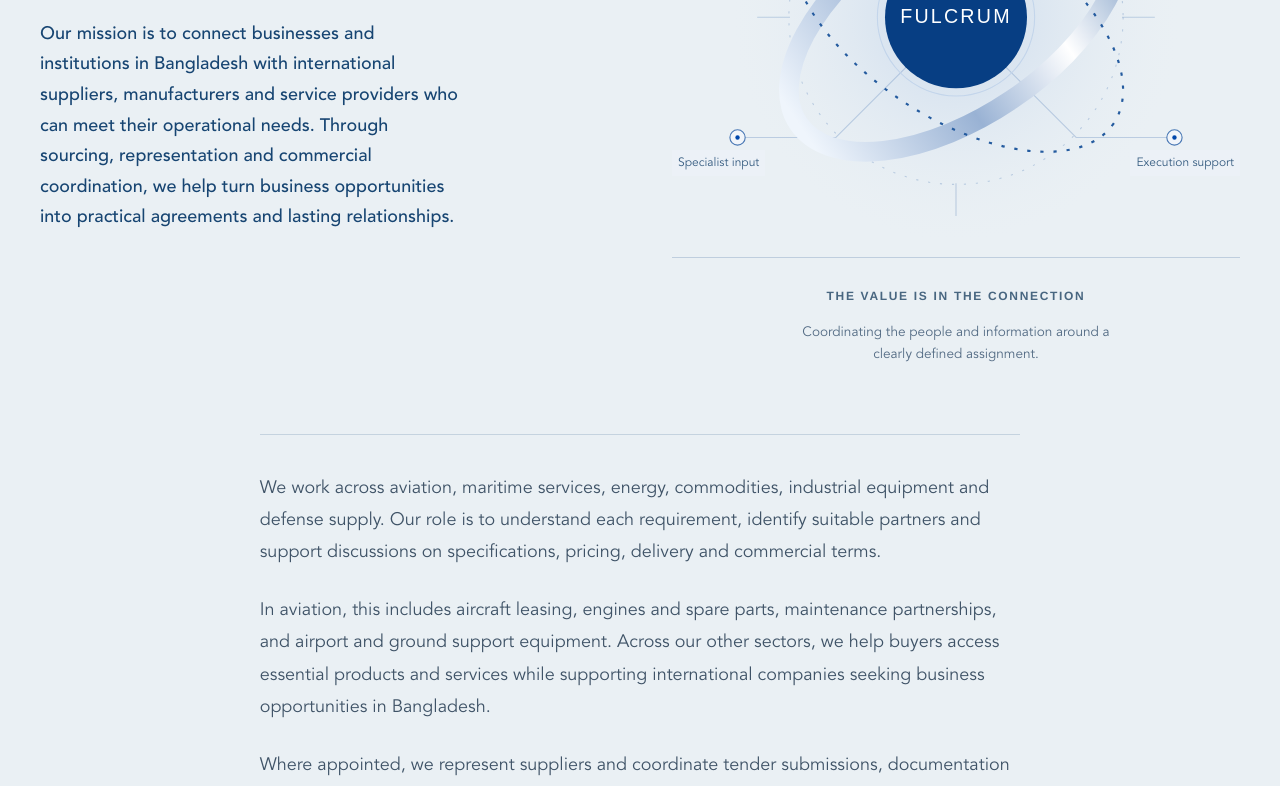
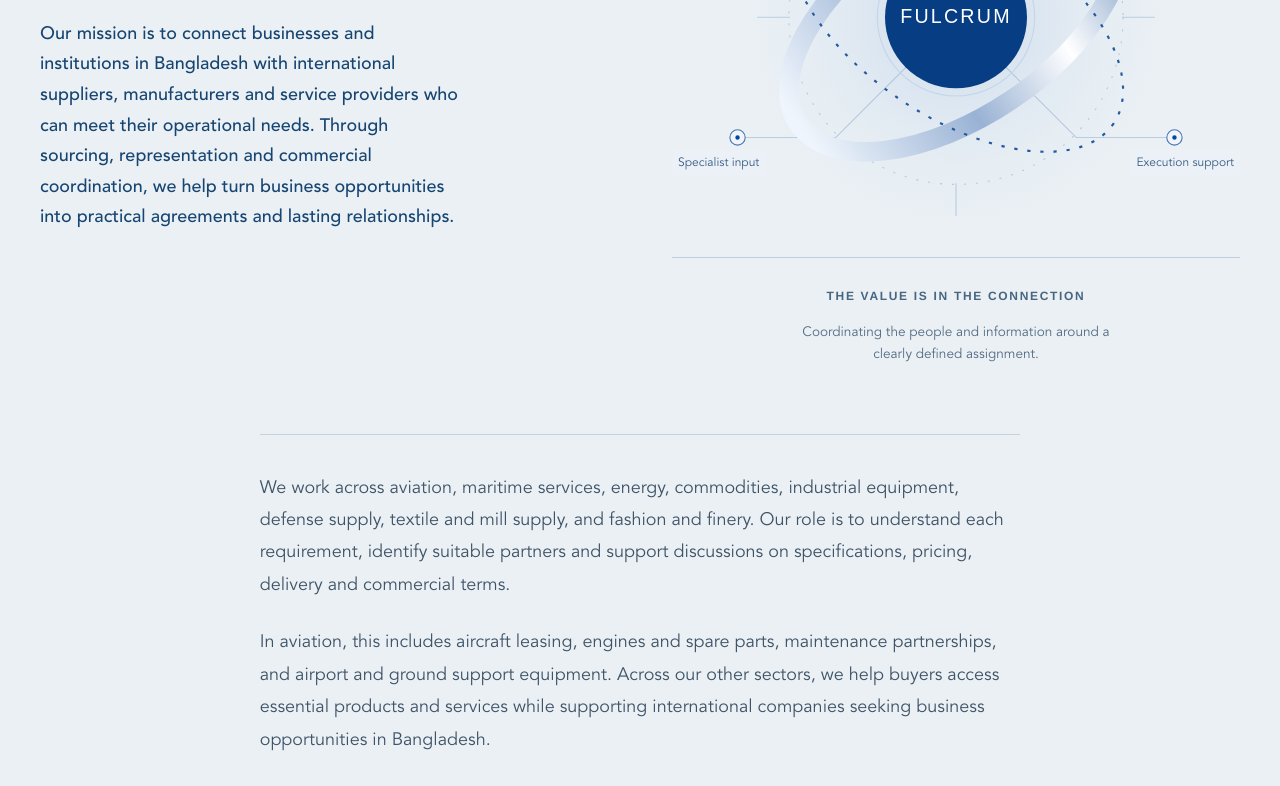
Before and after one commit to ayazkhan27/fulcrum-site, a Next.js app: page /mission in a window 1280 px wide. Shown: the part 400-1186 px from the top of the page. Built offline with nearby package versions, Linux system fonts and the light colour scheme.

Commit message:
Add textile and fashion to mission sectors

```diff
--- a/components/site/pages/mission.tsx
+++ b/components/site/pages/mission.tsx
@@ -33,9 +33,10 @@ export default function PageContent({ embedded = false }: { embedded?: boolean }
             <div className="mission-statement-copy">
               <p>
                 We work across aviation, maritime services, energy, commodities,
-                industrial equipment and defense supply. Our role is to understand
-                each requirement, identify suitable partners and support discussions
-                on specifications, pricing, delivery and commercial terms.
+                industrial equipment, defense supply, textile and mill supply, and
+                fashion and finery. Our role is to understand each requirement,
+                identify suitable partners and support discussions on specifications,
+                pricing, delivery and commercial terms.
               </p>
               <p>
                 In aviation, this includes aircraft leasing, engines and spare parts,
```
